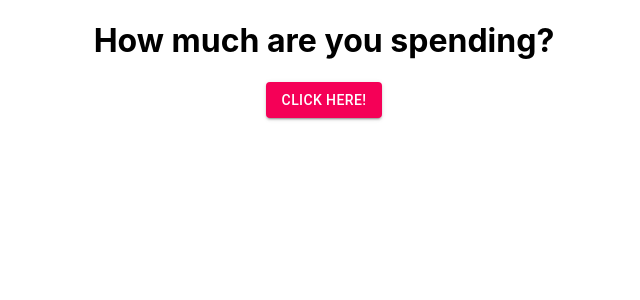
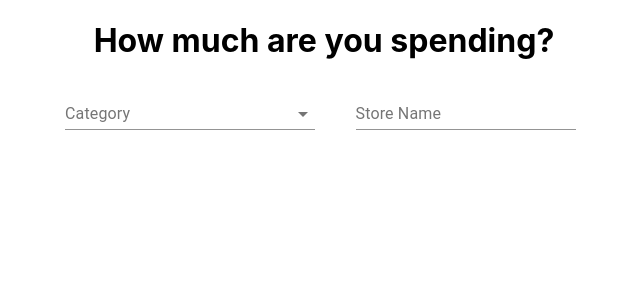
Before and after one commit to harrysonhu/expenses, a React (Create React App) app: page / in a window 1280 px wide. Shown: the top 300 px of the page, without its empty margins (316-956 px from the left). Built offline with nearby package versions, Linux system fonts and the light colour scheme.

Commit message:
Implement ExpenseInput component with category dropdown, store name input

```diff
--- /dev/null
+++ b/src/components/ExpenseInput/ExpenseInput.css.js
@@ -0,0 +1,8 @@
+import { StyleSheet } from 'aphrodite';
+
+export const styles = StyleSheet.create({
+    formControl: {
+        minWidth: 250,
+        textAlign: 'left'
+    }
+});
--- /dev/null
+++ b/src/components/ExpenseInput/ExpenseInput.jsx
@@ -0,0 +1,58 @@
+import React, { useState } from 'react';
+import FormControl from '@material-ui/core/FormControl';
+import Grid from '@material-ui/core/Grid';
+import InputLabel from '@material-ui/core/InputLabel';
+import Select from '@material-ui/core/Select';
+import MenuItem from '@material-ui/core/MenuItem';
+import { expenseCategories } from '../../data/expenseCategories';
+import { css } from 'aphrodite';
+import { styles } from './ExpenseInput.css';
+import TextField from '@material-ui/core/TextField';
+
+export const ExpenseInput = () => {
+    const [category, setCategory] = useState('');
+    const [storeName, setStoreName] = useState('');
+
+    const handleCategoryChange = event => {
+        setCategory(event.target.value);
+    };
+
+    const handleStoreNameChange = event => {
+        setStoreName(event.target.value);
+    };
+
+    return (
+        <form>
+            <FormControl>
+                <Grid container spacing={6}>
+                    <Grid item xs={6}>
+                        <InputLabel htmlFor="category">Category</InputLabel>
+                        <Select
+                            className={css(styles.formControl)}
+                            value={category}
+                            onChange={handleCategoryChange}
+                            inputProps={{
+                                name: 'category-dropdown',
+                                id: 'category'
+                            }}
+                        >
+                            {expenseCategories.map(expenseCategory => (
+                                <MenuItem value={expenseCategory}>
+                                    {expenseCategory}
+                                </MenuItem>
+                            ))}
+                        </Select>
+                    </Grid>
+                    <Grid item xs={6}>
+                        <TextField
+                            id="store-name"
+                            label="Store Name"
+                            value={storeName}
+                            onChange={handleStoreNameChange}
+                        />
+                    </Grid>
+                </Grid>
+            </FormControl>
+        </form>
+    );
+};
--- /dev/null
+++ b/src/components/ExpenseInput/index.js
@@ -0,0 +1 @@
+export * from './ExpenseInput';
--- a/src/components/MainPage/MainPage.jsx
+++ b/src/components/MainPage/MainPage.jsx
@@ -1,11 +1,9 @@
-import React from 'react'
-import Button from '@material-ui/core/Button'
+import React from 'react';
+import { ExpenseInput } from '../ExpenseInput';
 
 export const MainPage = () => (
     <>
         <h1>How much are you spending?</h1>
-        <Button variant="contained" color="secondary">
-            Click Here!
-        </Button>
+        <ExpenseInput />
     </>
-)
+);
--- /dev/null
+++ b/src/data/expenseCategories.js
@@ -0,0 +1,8 @@
+export const expenseCategories = [
+    'Gas',
+    'Food',
+    'Cellphone',
+    'Clothing',
+    'Outdoor Activities',
+    'Travelling'
+];
```
Also changed, not shown: 1 other file (tests, documents, lock files or other folders).
